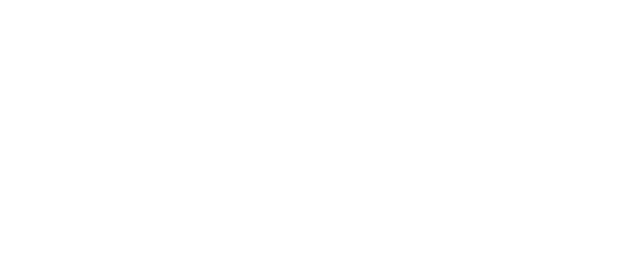
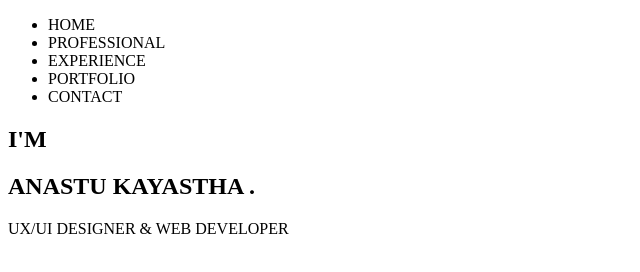
Before and after one commit to anstu12/Portfolio, a plain HTML site: page index.html in a window 1280 px wide. Shown: the whole page, without its empty margins (0-640 px from the left). Drawn offline with Linux system fonts and the light colour scheme.

Commit message:
hero-section html

```diff
--- a/index.html
+++ b/index.html
@@ -9,7 +9,27 @@
 </head>
 
 <body>
-
+    <header>
+        <div class="logo"></div>
+        <nav>
+            <ul>
+                <li><a>HOME</a></li>
+                <li><a>PROFESSIONAL</a></li>
+                <li><a>EXPERIENCE</a></li>
+                <li><a>PORTFOLIO</a></li>
+                <li><a>CONTACT</a></li>
+            </ul>
+        </nav>
+    </header>
+    <section>
+        <div class="hero-container">
+            <h1>I<span>'</span>M</h1>
+            <h1>ANASTU KAYASTHA <span>.</span></h1>
+            <p>UX/UI DESIGNER & WEB DEVELOPER</p>
+        </div>
+    </section>
+    <footer>
+    </footer>
 </body>
 
 </html>
```
